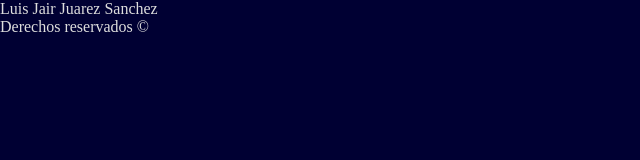
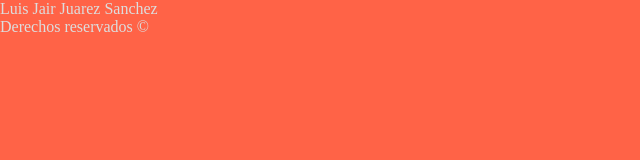
Before and after one commit to luisjuarezsanchez/Proyecto, a plain HTML site: page index.html in a window 1280 px wide. Shown: the whole page, without its empty margins (0-640 px from the left). Drawn offline with Linux system fonts and the light colour scheme.

Commit message:
Cambio de color al fondo

```diff
--- a/estilos.css
+++ b/estilos.css
@@ -5,6 +5,6 @@
 }
 
 body{
-	background-color: #003;
+	background-color: tomato;
 	color: #ddd;
 }
```
